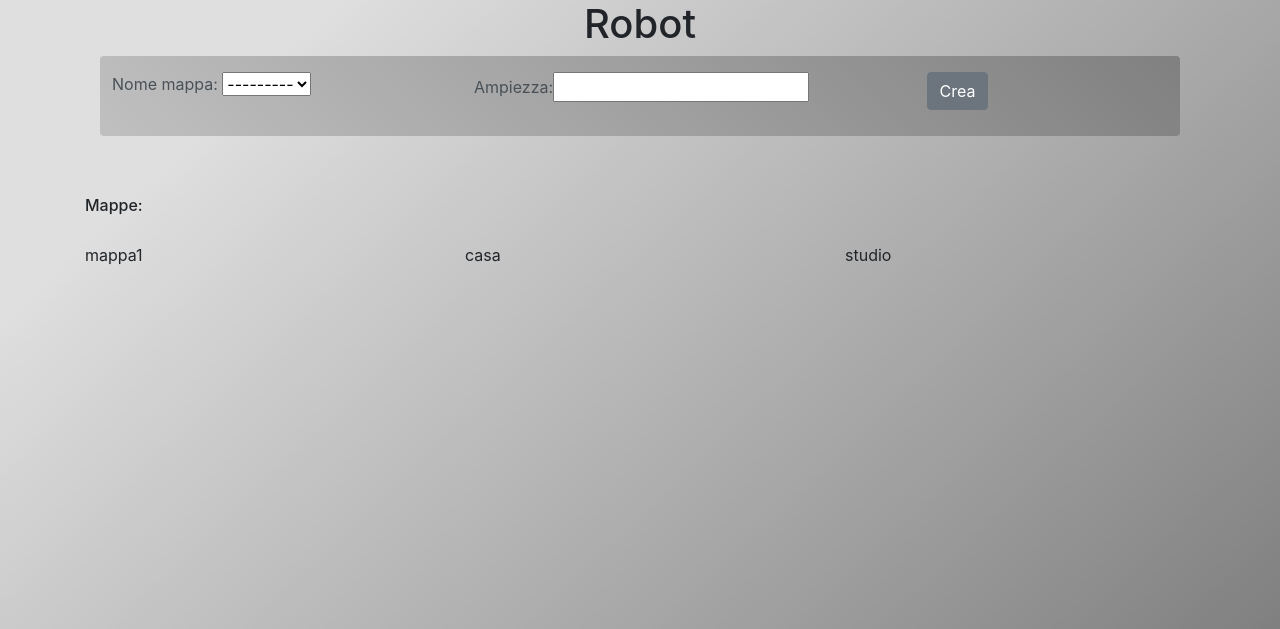
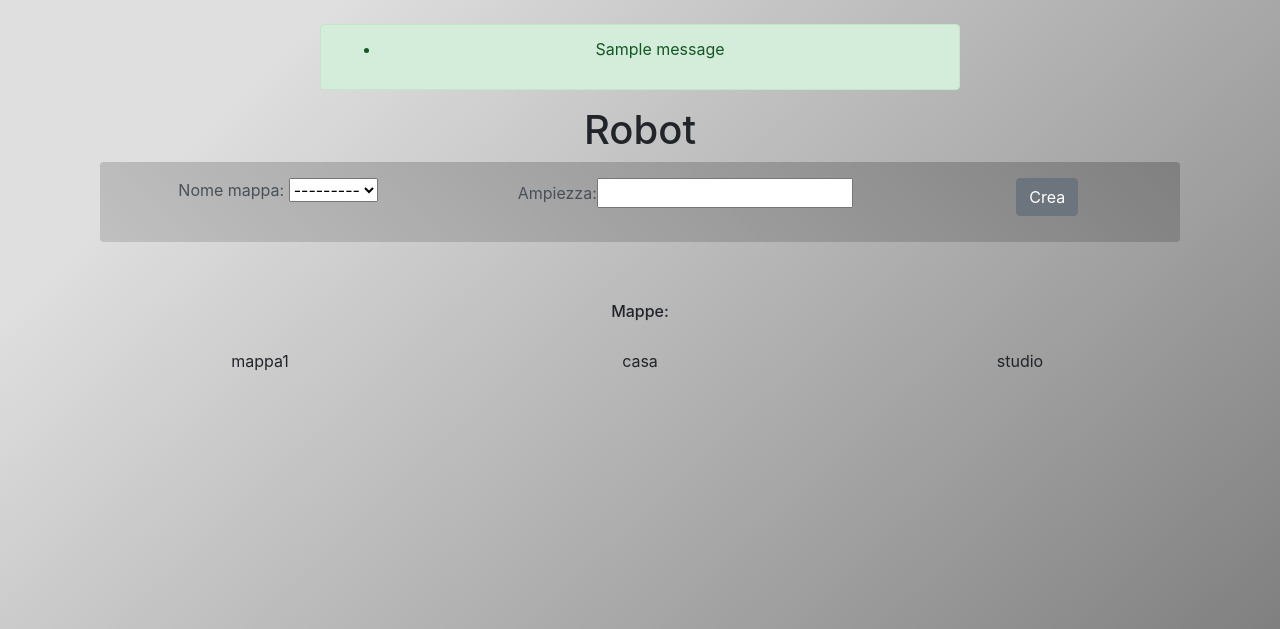
Before and after one commit to Ro0t-set/Roobot-2d, a Django app: page / in a window 1280 px wide. Shown: the top 629 px of the page. Run offline with Django 3.2, Linux system fonts and the light colour scheme; data comes from the database, SQL or seed files in the repository; both versions use the stored data as it was after the commit; one stand-in notice (Sample message) is shown; some libraries are stand-ins or nearby versions.

Commit message:
creazione messaggio beta 1

```diff
--- a/robotica/app/templates/grafici.html
+++ b/robotica/app/templates/grafici.html
@@ -33,6 +33,20 @@
   <body style="background-image: url({% static 'resources/gradientLinear.png' %}); background-repeat: no-repeat;">
 
     {% block content %}
+
+    {% if messages %}
+    <br>
+    <center>
+        <div class="alert alert-success col-6" role="alert">
+    <ul class="messages">
+        {% for message in messages %}
+        <li{% if message.tags %} class="{{ message.tags }}"{% endif %}>{{ message }}</li>
+        {% endfor %}
+    </ul>
+    </div>
+    <center>
+    {% endif %}
+
         <div>
         <h1 class="pageTitle">Robot</h1>
     </div>
--- a/robotica/app/views.py
+++ b/robotica/app/views.py
@@ -40,6 +40,7 @@ def grafici (request):
 
 
     if request.method == "POST":
+        messages.success(request, 'Griglia Creata Con Successo.')
         ampiezzaInt=int(request.POST.get("ampiezza"))
 
 
```
Also changed, not shown: robotica/db.sqlite3.
